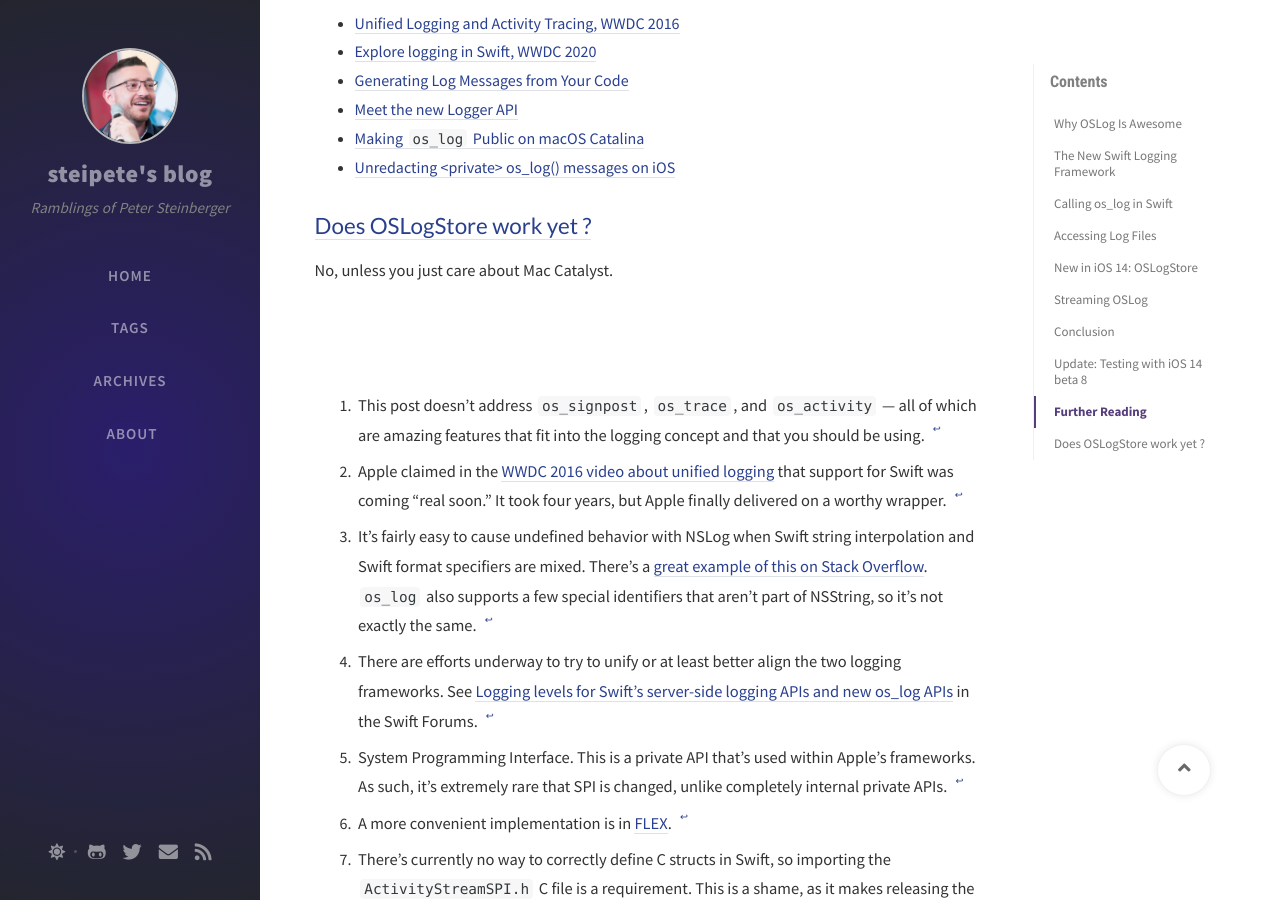
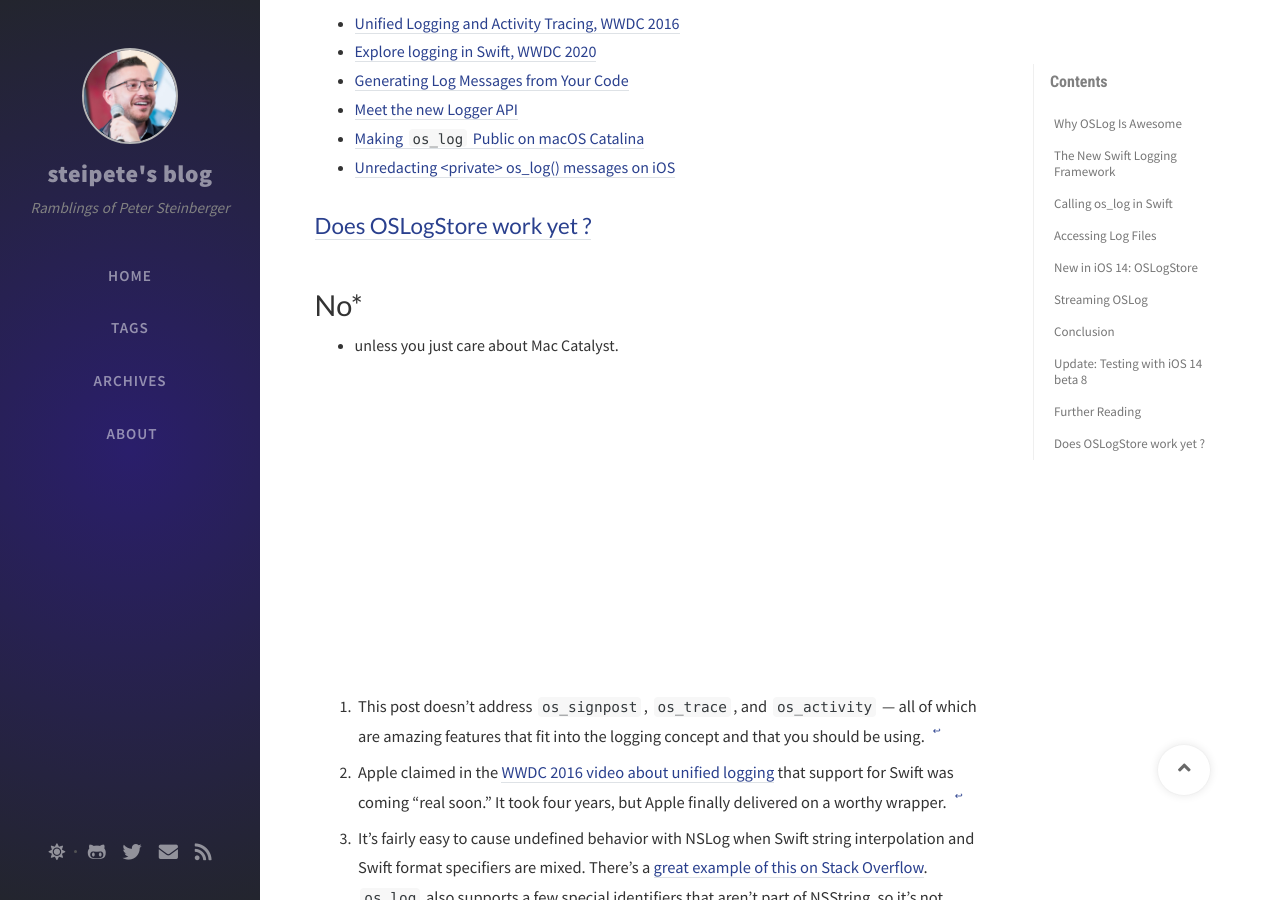
Before and after one commit to steipete/steipete.com, a Jekyll site: the page built from _posts/2020-08-22-logging-in-swift.md, in a window 1280 px wide and 900 px high, scrolled down 8512 px. Built offline with Jekyll 4.4.1, drawn with Linux system fonts in a browser that asks for light colours; nearby versions of some CDN libraries; comment, search, counter and statistics services are not loaded.

Commit message:
formatting

```diff
--- a/_posts/2020-08-22-logging-in-swift.md
+++ b/_posts/2020-08-22-logging-in-swift.md
@@ -286,5 +286,8 @@ Accessing the log store still works on Catalyst, however I only did a quick run
 
 ## [Does OSLogStore work yet ?](doesoslogstoreworkyet.com)
 
-No, unless you just care about Mac Catalyst.
+<h1>No*</h1>
+* unless you just care about Mac Catalyst.
 <br><br><br><br>
+<br><br><br><br>
+<br><br><br><br>
```
